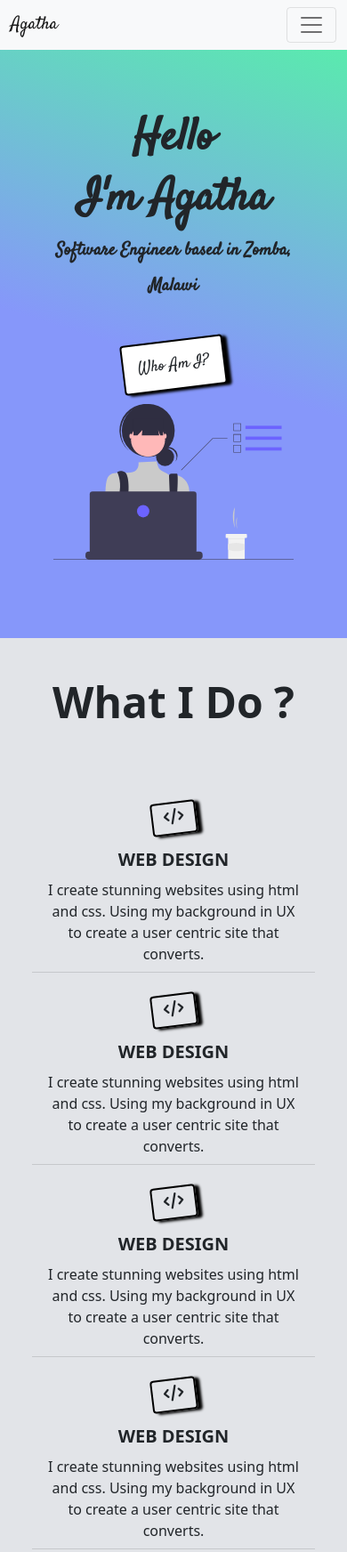
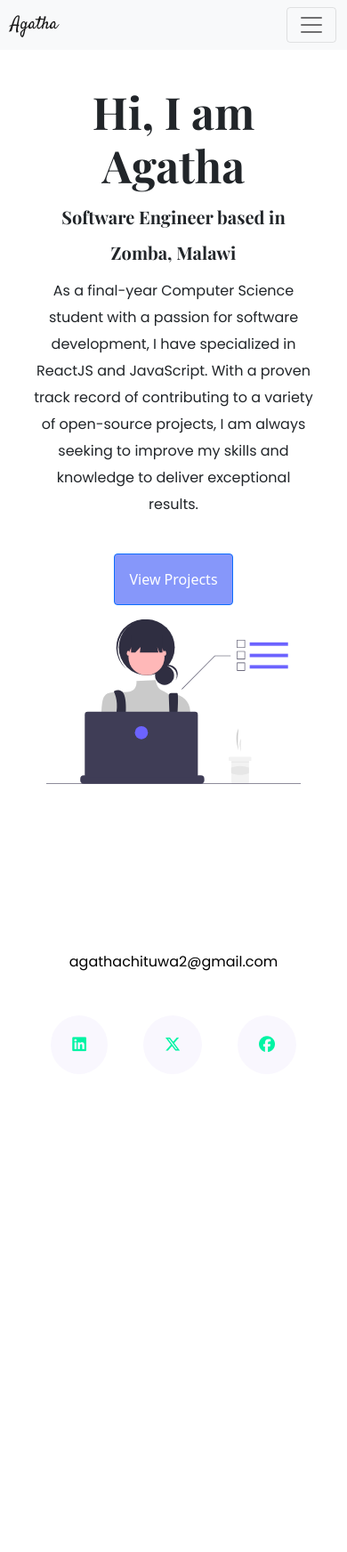
Before and after one commit to agatha-chituwa/Portifolio, a plain HTML site: page components/about.html in a window 390 px wide. Shown: the top 1744 px of the page at 89% size. After the commit the page ends 1283 px from the top, so only its background shows below. Drawn offline with nearby package versions, Linux system fonts and the light colour scheme; a web font is replaced by a local one.

Commit message:
About me page done

```diff
--- a/components/about.css
+++ b/components/about.css
@@ -1,6 +1,3 @@
-.hero-section {
-  background-image: linear-gradient(198deg, #54f5a4, #8697fa 56%);
-}
 .what-do-ido {
   background-color: #e2e4e8;
 }
@@ -15,18 +12,24 @@
 }
 .h1,
 .h2 {
-  font-family: "Satisfy", cursive;
-  font-size: 95px;
-  font-weight: bold;
-  line-height: 95px;
+  font-family: "Playfair Display", serif;
+  font-size: 64px;
+  font-weight: 700;
+  line-height: 80px;
 }
-.p {
-  font-family: "Satisfy", cursive;
+h5 {
+  font-family: "Playfair Display", serif;
   font-size: 30px;
   line-height: 40px;
   font-weight: bold;
 }
-.btn {
+.hero-p p {
+  font-family: Poppins, sans-serif;
+  font-size: 16px;
+  line-height: 30px;
+  font-weight: 400;
+}
+.btn1 {
   font-size: 18px;
   line-height: 20px;
   font-weight: 400;
@@ -36,6 +39,7 @@
   transition: background-color 0.2s;
   transform: rotate(-7deg);
 }
+
 .navbar-brand {
   font-family: "Satisfy", cursive;
 }
@@ -45,13 +49,20 @@
   text-decoration: none;
   color: black;
 }
+.contact-me {
+  background-color: #8697fa !important;
+}
 footer {
   padding: 60px 0;
 }
 footer .contact-box {
   background-color: #f9f7fe;
   padding: 50px;
-  margin: 0 40px;
+  margin: 0 180px;
+}
+.contact-box {
+  background-color: #f9f7fe;
+  padding: 50px;
 }
 footer .socialLinks a {
   margin: 0 20px;
@@ -72,16 +83,6 @@ footer .socialLinks a:hover {
   transform: rotate(0deg);
   background-color: #01f4a4 !important;
 }
-.who-imi {
-  font-size: 48px;
-  line-height: 48px;
-  font-weight: 700;
-}
-.descri {
-  font-size: 20px;
-  line-height: 30px;
-  font-weight: 500;
-}
 
 /* media queries */
 @media (max-width: 900px) {
@@ -99,10 +100,6 @@ footer .socialLinks a:hover {
 }
 
 @media (max-width: 600px) {
-  .hero-section {
-    padding: 30px 20px;
-    height: 85vh;
-  }
   .h1,
   .h2 {
     font-size: 50px;
--- a/components/about.html
+++ b/components/about.html
@@ -62,12 +62,12 @@
         <div class="collapse navbar-collapse" id="navbarNav">
           <ul class="navbar-nav">
             <li class="nav-item">
-              <a class="nav-link active" aria-current="page" href="index.html"
+              <a class="nav-link active" aria-current="page" href="/index.html"
                 >Home</a
               >
             </li>
             <li class="nav-item">
-              <a class="nav-link" href="about.html">About me</a>
+              <a class="nav-link" href="/components/about.html">About me</a>
             </li>
             <li class="nav-item">
               <a class="nav-link" href="about.html#contact">Contact me</a>
@@ -79,36 +79,25 @@
     <div class="container-fluid hero-section">
       <div class="container col-xl-10 col-xxl-8 px-4 py-5">
         <div class="row align-items-center g-lg-5 py-5">
-          <div class="col-lg-7 text-center text-lg-start">
-            <h1
-              class="text-center text-lg-start h1"
-              data-aos="zoom-out"
-              data-aos-duration="1500"
-            >
-              Hello
-            </h1>
-            <h2
-              class="text-center text-lg-start h2"
-              data-aos="zoom-out"
-              data-aos-duration="2000"
-            >
-              I'm Agatha
-            </h2>
-            <p
-              class="text-center text-lg-start p"
-              data-aos="zoom-out"
-              data-aos-duration="2500"
-            >
+          <div class="col-lg-7 text-center text-lg-start hero-p">
+            <h1 class="text-center text-lg-start h1">Hi, I am Agatha</h1>
+
+            <h5 class="text-center text-lg-start p">
               Software Engineer based in Zomba, Malawi
+            </h5>
+            <p>
+              As a final-year Computer Science student with a passion for
+              software development, I have specialized in ReactJS and
+              JavaScript. With a proven track record of contributing to a
+              variety of open-source projects, I am always seeking to improve my
+              skills and knowledge to deliver exceptional results.
             </p>
 
             <br />
-            <div
-              class="text-center text-lg-start"
-              data-aos="flip-right"
-              data-aos-duration="3000"
-            >
-              <button type="button" class="btn bg-body p-3">Who Am I?</button>
+            <div>
+              <a href="" class="btn btn-primary contact-me p-3"
+                >View Projects</a
+              >
             </div>
           </div>
           <div class="col-md-10 mx-auto col-lg-5">
@@ -121,73 +110,16 @@
         </div>
       </div>
     </div>
-    <div class="container-fluid what-do-ido">
-      <div class="container col-xl-10 col-xxl-8 px-4 py-5">
-        <h2 class="text-center text-lg-center who-imi">What I Do ?</h2>
-        <p class="text-center text-lg-center descri"></p>
-        <div class="row align-items-center g-lg-5 py-5">
-          <div class="col-lg-7 text-center text-lg-start">
-            <div class="card-header" data-aos="flip-left">
-              <span class="d-inline-block m-3 btn float-right">
-                <i class="fa-solid fa-code"></i>
-              </span>
 
-              <span class="d-inline-block">
-                <span class="d-inline-block title">WEB DESIGN</span> <br />
-                I create stunning websites using html and css. Using my
-                background in UX to create a user centric site that
-                converts.</span
-              >
-            </div>
-            <div class="card-header" data-aos="flip-left">
-              <span class="d-inline-block m-3 btn float-right">
-                <i class="fa-solid fa-code"></i>
-              </span>
-
-              <span class="d-inline-block">
-                <span class="d-inline-block title">WEB DESIGN</span> <br />
-                I create stunning websites using html and css. Using my
-                background in UX to create a user centric site that
-                converts.</span
-              >
-            </div>
-          </div>
-          <div class="col-md-10 mx-auto col-lg-5 text-center text-lg-start">
-            <div class="card-header" data-aos="zoom-in-down">
-              <span class="d-inline-block m-3 btn float-right">
-                <i class="fa-solid fa-code"></i>
-              </span>
-
-              <span class="d-inline-block">
-                <span class="d-inline-block title">WEB DESIGN</span> <br />
-                I create stunning websites using html and css. Using my
-                background in UX to create a user centric site that
-                converts.</span
-              >
-            </div>
-            <div class="card-header" data-aos="zoom-in-down">
-              <span class="d-inline-block m-3 btn float-right">
-                <i class="fa-solid fa-code"></i>
-              </span>
-
-              <span class="d-inline-block">
-                <span class="d-inline-block title">WEB DESIGN</span> <br />
-                I create stunning websites using html and css. Using my
-                background in UX to create a user centric site that
-                converts.</span
-              >
-            </div>
-          </div>
-        </div>
-      </div>
-    </div>
     <footer>
-      <div class="contact-box d-flex justify-content-between">
+      <div class="contact-box d-flex justify-content-between d-none d-md-flex">
         <div>
           <h4>Work Inquiry</h4>
           <p class="text-muted">lets work Together</p>
         </div>
-        <div><a href="" class="btn btn-branding">Contact Me</a></div>
+        <div>
+          <a href="" class="btn btn-primary contact-me p-3">Contact Me</a>
+        </div>
       </div>
       <div class="emailTo d-flex justify-content-center mb-5 mt-3">
         <a href="mailto:agathachituwa2@gmail.com" class="text-center email-link"
@@ -206,25 +138,7 @@
         <a href=""> <i class="fa-brands fa-facebook p-4"></i></a>
       </div>
     </footer>
-    <!-- <div class="container-fluid bg-body">
-      <div class="container col-xl-10 col-xxl-8 px-4 py-5">
-        <h2 class="text-center text-lg-center">agathachituwa2@gmail.com</h2>
-        <div class="container text-center p-5">
-          <i class="fa-brands fa-linkedin p-4"></i>
-          <i class="fa-brands fa-x-twitter p-4"></i>
-          <i class="fa-brands fa-facebook p-4"></i>
-        </div>
-        <div class="text-center text-lg-center">
-          <span class="footer-text">
-            Made from scratch using html, css and bootstrap
-          </span>
-          <br />
-          <span class="footer-text">
-            ✌️ This website was coded by Agatha Chituwa, and is open-sourced
-          </span>
-        </div>
-      </div>
-    </div> -->
+
     <script>
       AOS.init();
     </script>
--- a/index.css
+++ b/index.css
@@ -1,33 +1,119 @@
-.hello {
-  font-family: "Poppins", sans-serif;
+.hero-section {
+  background-image: linear-gradient(198deg, #54f5a4, #8697fa 56%);
+}
+.what-do-ido {
+  background-color: #e2e4e8;
+}
+.card-header {
+  background-color: #e2e4e8;
+}
+.title {
+  font-size: 20px;
   font-weight: 700;
-  font-style: normal;
-  font-size: 36px;
+  line-height: 24px;
+  padding-bottom: 10px;
 }
-.h1 {
-  font-family: "Playfair Display", serif;
-  font-weight: 700;
-  font-style: normal;
-  font-size: 96px;
+.h1,
+.h2 {
+  font-family: "Satisfy", cursive;
+  font-size: 95px;
+  font-weight: bold;
+  line-height: 95px;
 }
-.h2 {
+.p {
+  font-family: "Satisfy", cursive;
+  font-size: 30px;
+  line-height: 40px;
+  font-weight: bold;
+}
+.btn1 {
+  font-size: 18px;
+  line-height: 20px;
+  font-weight: 400;
+  border: 2px solid black;
+  font-family: "Satisfy", cursive;
+  box-shadow: 5px 2px 3px black;
+  transition: background-color 0.2s;
+  transform: rotate(-7deg);
+}
+
+.navbar-brand {
+  font-family: "Satisfy", cursive;
+}
+.email-link {
   font-family: "Poppins", sans-serif;
   font-weight: 400;
-  font-style: normal;
-  font-size: 24px;
+  text-decoration: none;
+  color: black;
+}
+footer {
+  padding: 60px 0;
+}
+footer .contact-box {
+  background-color: #f9f7fe;
+  padding: 50px;
+  margin: 0 40px;
+}
+footer .socialLinks a {
+  margin: 0 20px;
+  color: #01f4a4;
+  background-color: #f9f7fe;
+  font-size: 18px;
+  border-radius: 50%;
+  transition: cubic-bezier(0.075, 0.82, 0.165, 1);
+}
+footer .socialLinks a:hover {
+  color: #8697fa;
+  background-color: black;
+}
+.email-link:hover {
+  color: #8697fa !important;
+}
+.btn:hover {
+  transform: rotate(0deg);
+  background-color: #01f4a4 !important;
+}
+.who-imi {
+  font-size: 48px;
   line-height: 48px;
+  font-weight: 700;
 }
-.div {
-  background-color: #f9f7fe;
-  text-align: center;
-  padding: 160px 0;
+.descri {
+  font-size: 20px;
+  line-height: 30px;
+  font-weight: 500;
 }
-.fire {
-  text-align: center;
-  padding: 50px 0;
+
+/* media queries */
+@media (max-width: 900px) {
+  .h1,
+  .h2 {
+    font-size: 80px;
+    font-weight: bold;
+    line-height: 80px;
+  }
+  .p {
+    font-size: 25px;
+    line-height: 40px;
+    font-weight: bold;
+  }
 }
-.poppins-light {
-  font-family: "Poppins", sans-serif;
-  font-weight: 300;
-  font-style: normal;
+
+@media (max-width: 600px) {
+  .hero-section {
+    padding: 30px 20px;
+    height: 85vh;
+  }
+
+  .h1,
+  .h2 {
+    font-size: 50px;
+    font-weight: bold;
+    line-height: 60px;
+  }
+  .p {
+    font-size: 20px;
+    line-height: 40px;
+    font-weight: bold;
+  }
 }
```
Also changed, not shown: index.html (+15 -29 lines).
